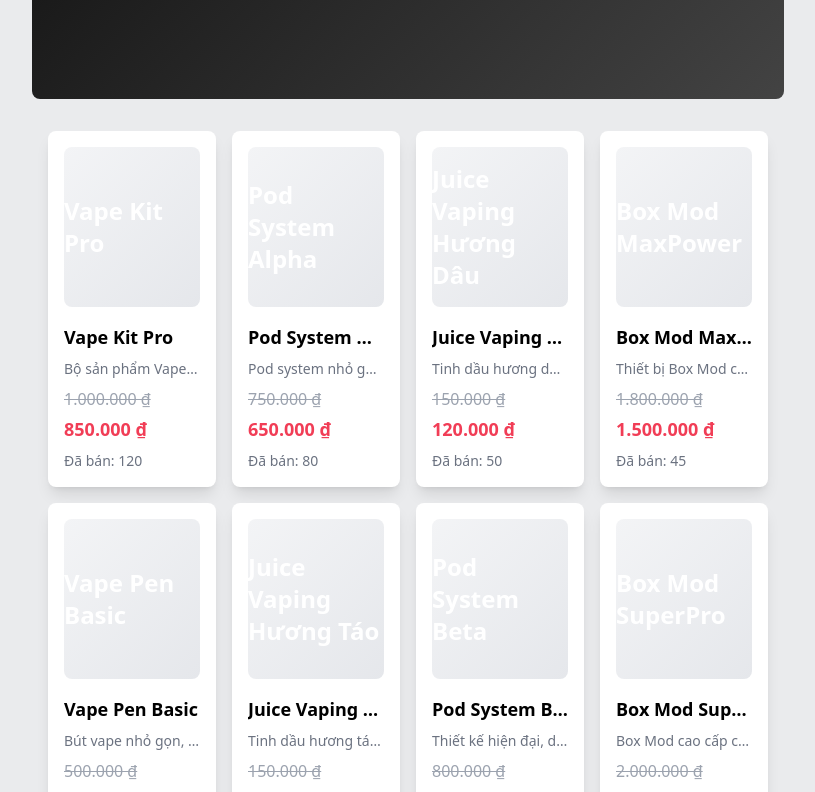
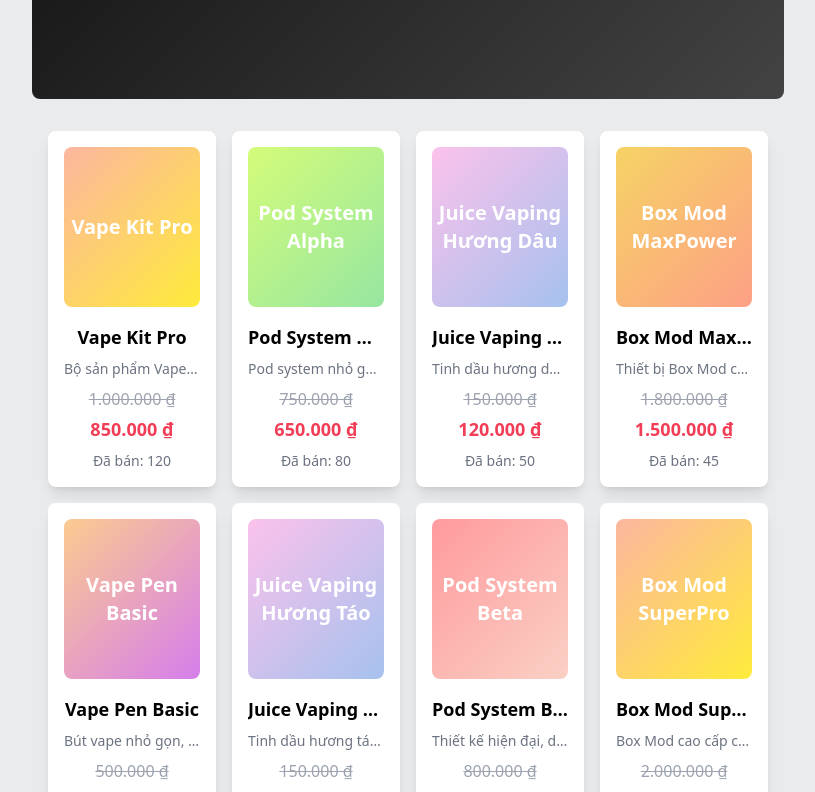
Before and after one commit to TruongKhanh23/thoidaivape, a Vue app: page / in a window 1280 px wide. Shown: the part 740-1532 px from the top of the page, without its empty margins (232-1047 px from the left). Built offline with nearby package versions, Linux system fonts and the light colour scheme; the HTML template or start-up script is replaced by a standard one.

Commit message:
TDV-015: ProductList

```diff
--- a/src/components/Products/ProductList.vue
+++ b/src/components/Products/ProductList.vue
@@ -4,13 +4,13 @@
         <div
           v-for="product in products"
           :key="product.id"
-          class="bg-white rounded-lg shadow-lg p-4 cursor-pointer"
+          class="bg-white rounded-lg shadow-lg p-4 cursor-pointer text-center"
           @click="goToProductDetails(product.id)"
         >
           <!-- Hình sản phẩm -->
           <div
-            :style="{ background: product.image || 'linear-gradient(135deg, #f3f4f6, #e5e7eb)' }"
-            class="h-40 w-full rounded-lg mb-4 flex items-center justify-center text-white text-2xl font-bold"
+            :style="{ background: product.image || getRandomGradient() }"
+            class="h-40 w-full rounded-lg mb-4 flex items-center justify-center text-white text-xl font-bold text-center"
           >
             <span v-if="!product.image">{{ product.name }}</span>
           </div>
@@ -42,6 +42,18 @@
     name: "ProductList",
     setup() {
       const router = useRouter();
+
+      // Danh sách các gradient màu đẹp
+      const gradients = [
+        "linear-gradient(135deg, #f6d365 0%, #fda085 100%)",
+        "linear-gradient(135deg, #a1c4fd 0%, #c2e9fb 100%)",
+        "linear-gradient(135deg, #fbc2eb 0%, #a6c1ee 100%)",
+        "linear-gradient(135deg, #ff9a9e 0%, #fad0c4 100%)",
+        "linear-gradient(135deg, #fcb69f 0%, #ffeb3b 100%)",
+        "linear-gradient(135deg, #d4fc79 0%, #96e6a1 100%)",
+        "linear-gradient(135deg, #84fab0 0%, #8fd3f4 100%)",
+        "linear-gradient(135deg, #fccb90 0%, #d57eeb 100%)"
+      ];
 
       // Dummy data cho danh sách sản phẩm
       const products = ref([
@@ -111,6 +123,11 @@
         },
       ]);
 
+      // Hàm để lấy gradient ngẫu nhiên
+      const getRandomGradient = () => {
+        return gradients[Math.floor(Math.random() * gradients.length)];
+      };
+
       // Điều hướng đến trang chi tiết sản phẩm
       const goToProductDetails = (id) => {
         router.push({ name: "productDetails", params: { id } });
@@ -126,6 +143,7 @@
 
       return {
         products,
+        getRandomGradient,
         goToProductDetails,
         formatCurrency,
       };
```
